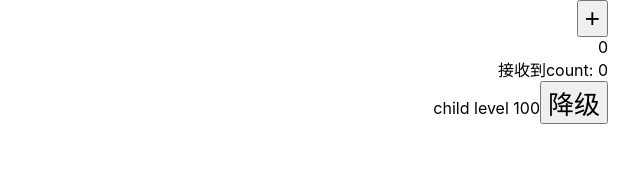
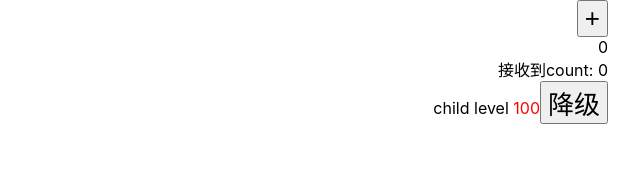
Before and after one commit to velley/hook-stash, a React (Vite) app: page / in a window 1280 px wide. Shown: the top 174 px of the page, without its empty margins (640-1280 px from the left). Built offline with nearby package versions, Linux system fonts and the light colour scheme.

Commit message:
chore: save

```diff
--- a/example/App.tsx
+++ b/example/App.tsx
@@ -68,7 +68,7 @@ function Child(props: { count: Stash<number> }) {
     <>
       <div>接收到count: {$(props.count)}</div>
       <div>
-        child level {$(level)}
+        child level {$(level, v => <span style={{color:'red'}}>{v}</span>)}
         <button onClick={() => setLevel(v => v-1)}>降级</button>
       </div>
     </>
--- a/packages/core/render/render.tsx
+++ b/packages/core/render/render.tsx
@@ -10,7 +10,7 @@ function _render<T>(target: Stash<T>, map?: (value: T) => ReactNode) {
   const renderValue = (_value: T, _map?: (value: T) => ReactNode) => {
     const result = _map ? _map(_value) : _value;
     if (!React.isValidElement(result) && typeof result === "object" && result !== null) {
-      console.warn("render方法无法直接渲染引用类型，已自动转化为json字符串，建议使用<Render/>组件替代", _value);
+      console.warn("render方法无法直接渲染引用类型，已自动转化为json字符串", _value);
       return JSON.stringify(result) as string;
     } else {
       return result as ReactNode;
```
